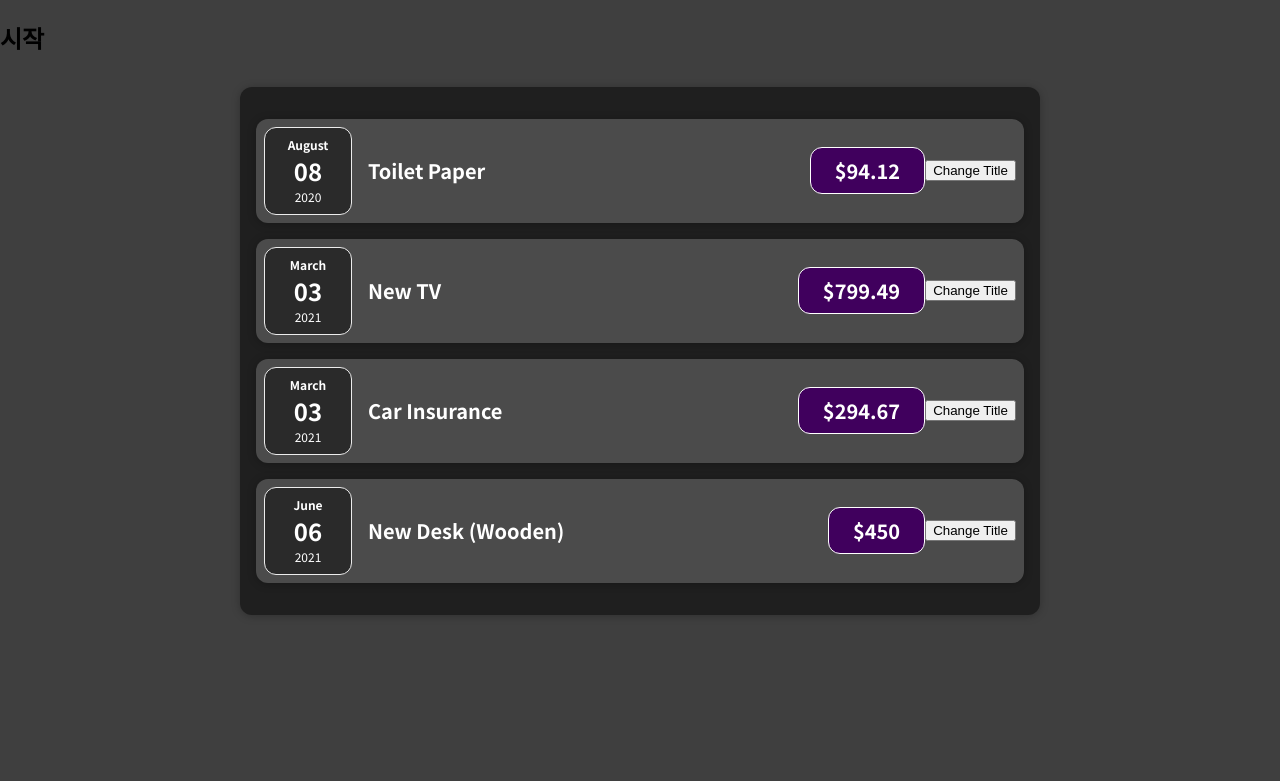
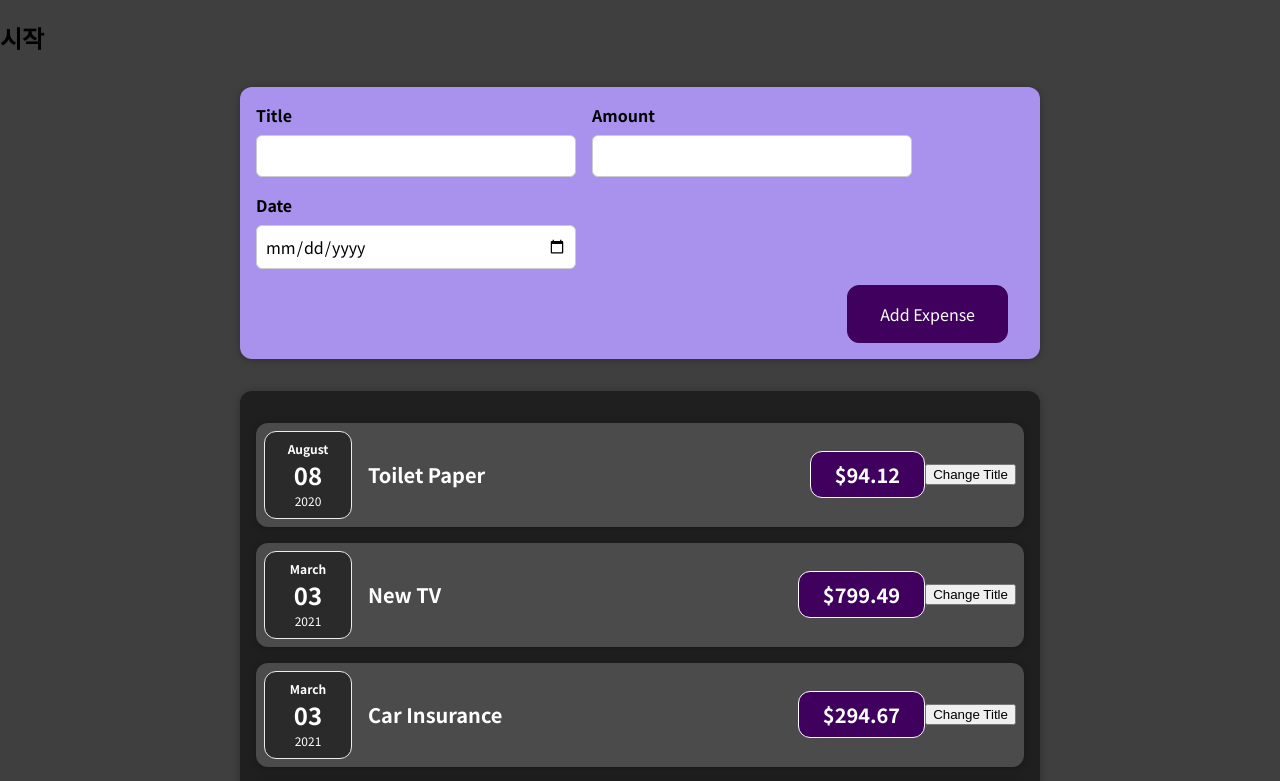
Before and after one commit to jieunheo/react, a React (Create React App) app in the folder 01-starting-setup/: page / in a window 1280 px wide. Shown: the top 781 px of the page. Built offline with nearby package versions, Linux system fonts and the light colour scheme.

Commit message:
입력폼 컴포넌트를 만들고 화면에 적용하기

```diff
--- a/01-starting-setup/src/App.js
+++ b/01-starting-setup/src/App.js
@@ -1,5 +1,6 @@
 import React from 'react';
 
+import NewExpense from "./components/NewExpense/NewExpense";
 import Expenses from "./components/Expenses/Expenses";
 
 const App = () => {
@@ -33,6 +34,7 @@ const App = () => {
   return (
     <div>
       <h2>시작</h2>
+      <NewExpense />
       <Expenses items={expenses} />
     </div>
   );
--- /dev/null
+++ b/01-starting-setup/src/components/NewExpense/ExpenseForm.css
@@ -0,0 +1,26 @@
+.new-expense__controls {
+  display: flex;
+  flex-wrap: wrap;
+  gap: 1rem;
+  margin-bottom: 1rem;
+  text-align: left;
+}
+
+.new-expense__control label {
+  font-weight: bold;
+  margin-bottom: 0.5rem;
+  display: block;
+}
+
+.new-expense__control input {
+  font: inherit;
+  padding: 0.5rem;
+  border-radius: 6px;
+  border: 1px solid #ccc;
+  width: 20rem;
+  max-width: 100%;
+}
+
+.new-expense__actions {
+  text-align: right;
+}
--- /dev/null
+++ b/01-starting-setup/src/components/NewExpense/ExpenseForm.js
@@ -0,0 +1,29 @@
+import React from 'react';
+
+import './ExpenseForm.css';
+
+const ExpenseForm = () => {
+  return (
+    <form>
+      <div className='new-expense__controls'>
+        <div className='new-expense__control'>
+          <label>Title</label>
+          <input type='text' />
+        </div>
+        <div className='new-expense__control'>
+          <label>Amount</label>
+          <input type='number' min='0.01' step='0.01' />
+        </div>
+        <div className='new-expense__control'>
+          <label>Date</label>
+          <input type='date' min='2019-01-01' max='2022-12-31' />
+        </div>
+      </div>
+      <div className='new-expense__actions'>
+        <button type='submit'>Add Expense</button>
+      </div>
+    </form>
+  );
+}
+
+export default ExpenseForm;
--- /dev/null
+++ b/01-starting-setup/src/components/NewExpense/NewExpense.css
@@ -0,0 +1,38 @@
+.new-expense {
+  background-color: #a892ee;
+  padding: 1rem;
+  margin: 2rem auto;
+  width: 50rem;
+  max-width: 95%;
+  border-radius: 12px;
+  text-align: center;
+  box-shadow: 0 1px 8px rgba(0, 0, 0, 0.25);
+}
+
+.new-expense button {
+  font: inherit;
+  cursor: pointer;
+  padding: 1rem 2rem;
+  border: 1px solid #40005d;
+  background-color: #40005d;
+  color: white;
+  border-radius: 12px;
+  margin-right: 1rem;
+}
+
+.new-expense button:hover,
+.new-expense button:active {
+  background-color: #510674;
+  border-color: #510674;
+}
+
+.new-expense button.alternative {
+  color: #220131;
+  border-color: transparent;
+  background-color: transparent;
+}
+
+.new-expense button.alternative:hover,
+.new-expense button.alternative:active {
+  background-color: #ddb3f8;
+}
--- /dev/null
+++ b/01-starting-setup/src/components/NewExpense/NewExpense.js
@@ -0,0 +1,14 @@
+import React from 'react';
+
+import ExpenseForm from './ExpenseForm';
+import './NewExpense.css';
+
+const NewExpense = () => {
+  return (
+    <div className='new-expense'>
+      <ExpenseForm />
+    </div>
+  );
+}
+
+export default NewExpense;
```
